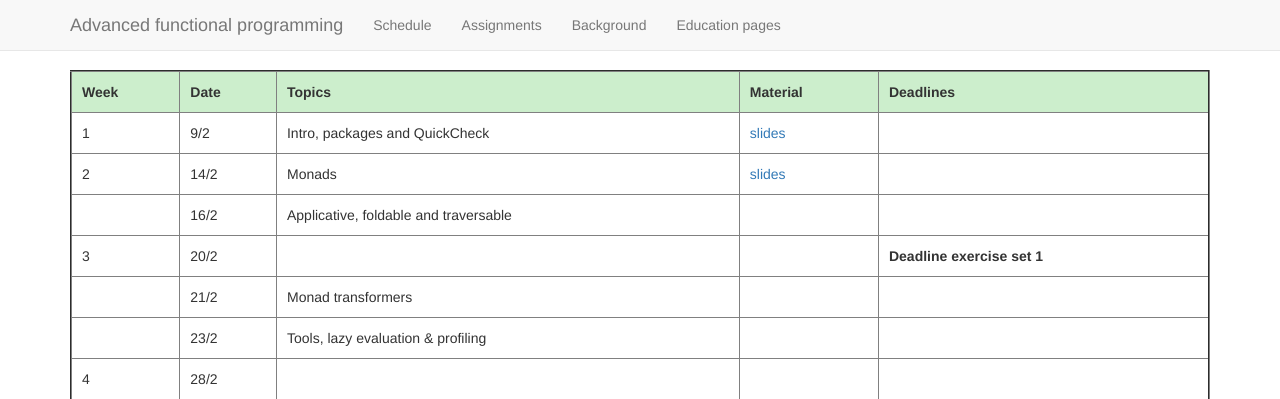
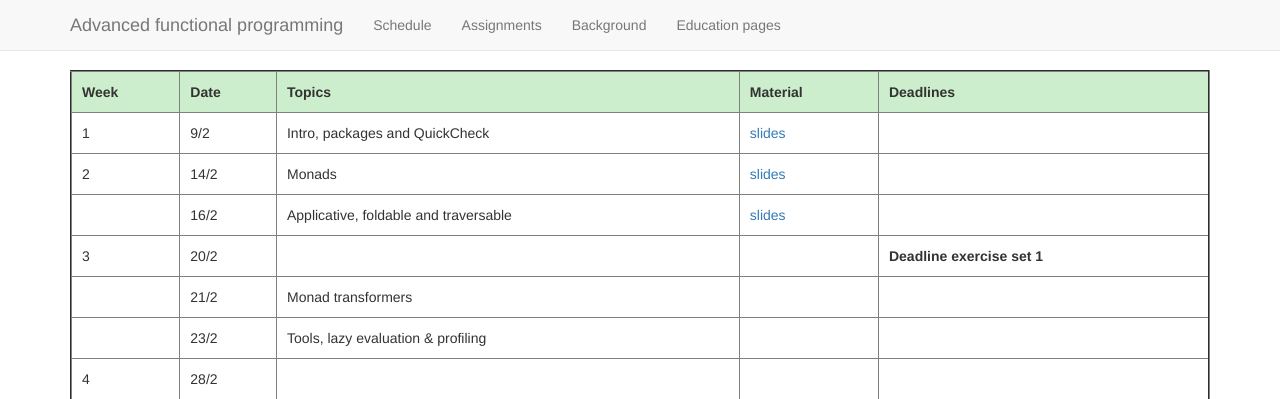
Before and after one commit to ruuda/2017-AFP, a Jekyll site: the page built from schedule.html, in a window 1280 px wide and 984 px high. Shown: the top 399 px of the window. Built offline with Jekyll 4.4.1, drawn with Linux system fonts in a browser that asks for light colours; nearby versions of some CDN libraries.

Commit message:
Added slides03.pdf

```diff
--- a/schedule.html
+++ b/schedule.html
@@ -47,7 +47,7 @@ layout: default
 
       <td>Applicative, foldable and traversable</td>
 
-      <td></td>
+      <td><a href="slides/slides03.pdf">slides</a></td>
 
       <td></td>
     </tr>
```
Also changed, not shown: 1 other file.
